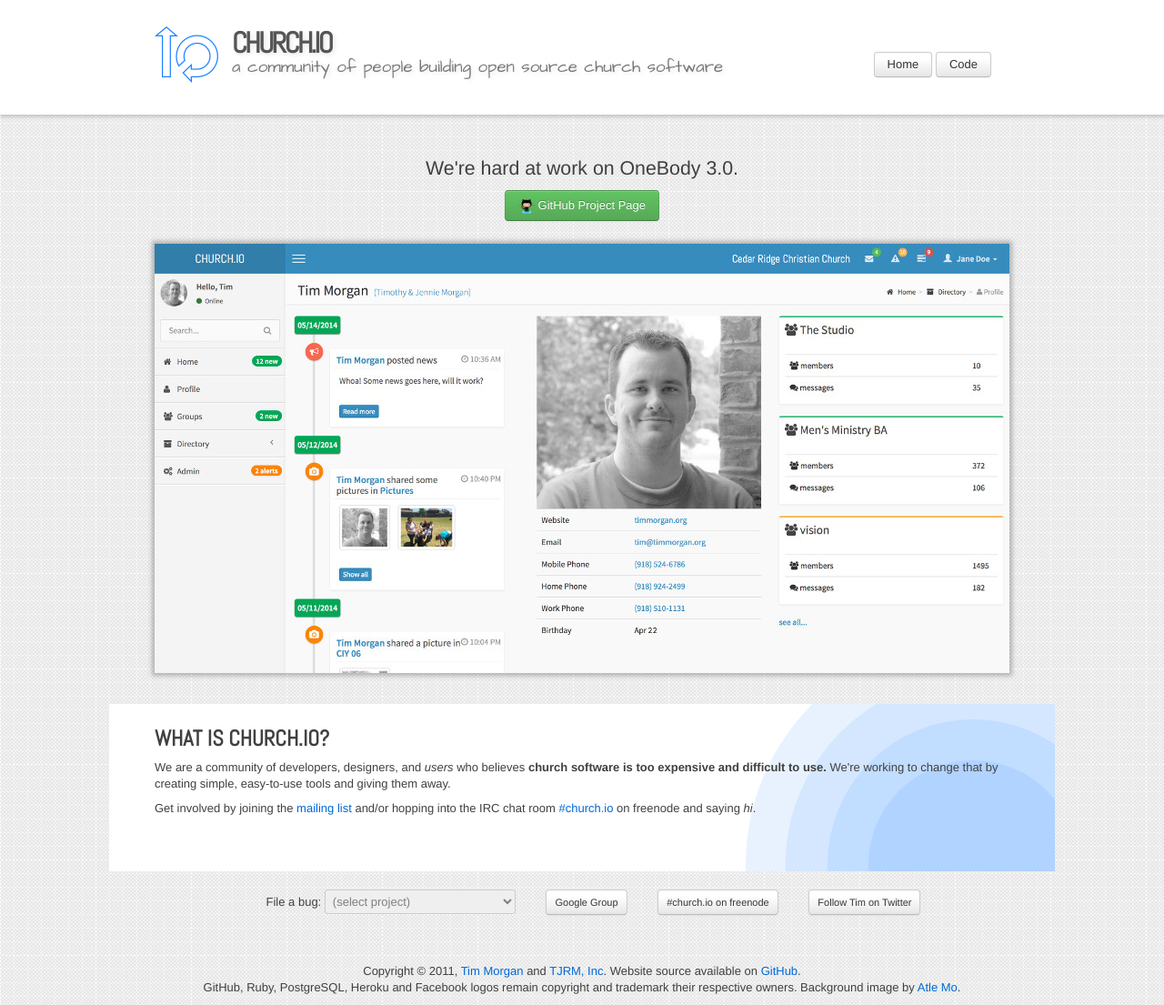
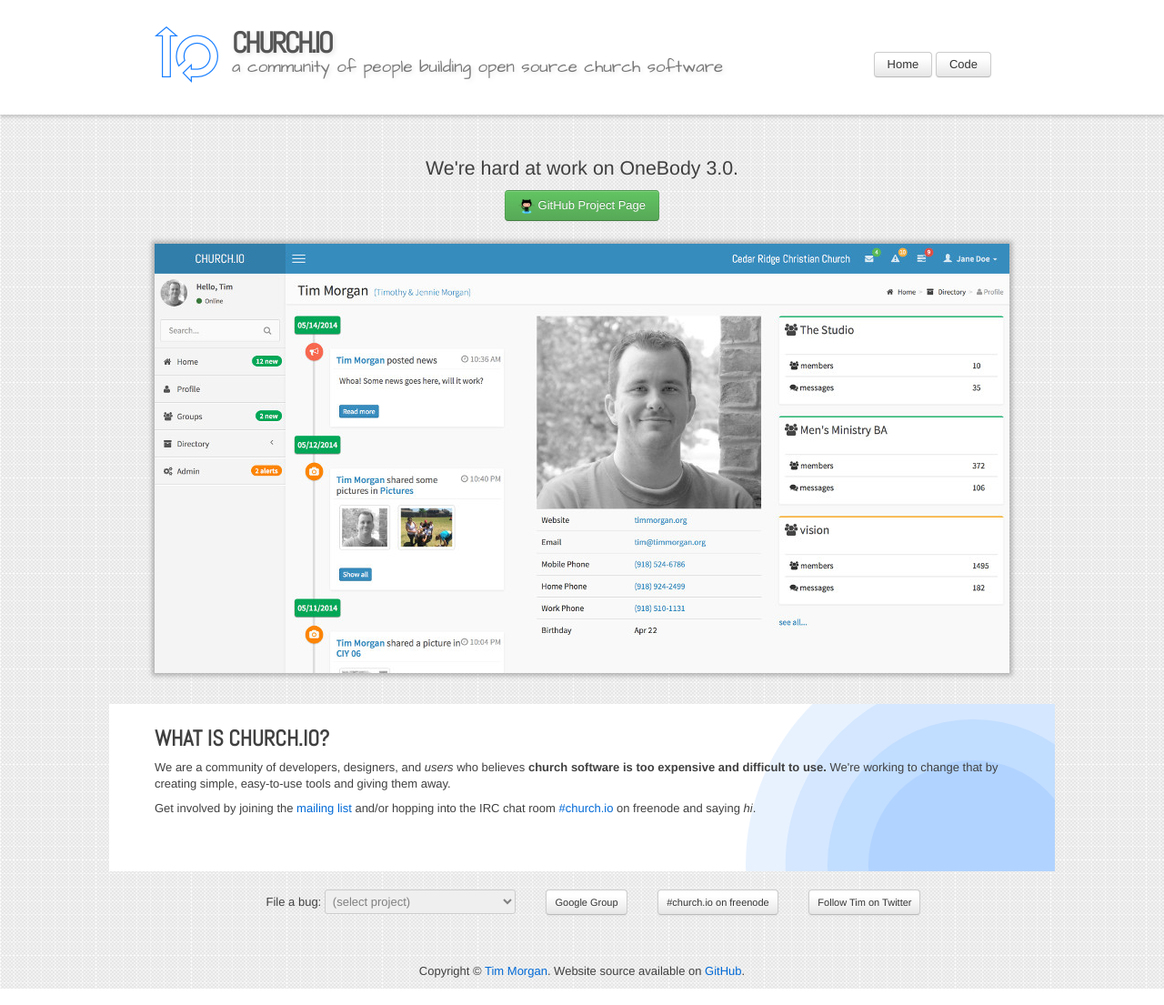
Before and after one commit to seven1m/old-churchio-website, a Jekyll site: the page built from index.html, in a window 1280 px wide. Shown: the whole page at 91% size. Built offline with Jekyll 4.4.1, drawn with Linux system fonts in a browser that asks for light colours; Markdown is read by kramdown in place of the engine named in the settings.

Commit message:
Update footer.

```diff
--- a/_layouts/default.html
+++ b/_layouts/default.html
@@ -58,10 +58,8 @@
       </div>
     </article>
     <footer>
-      Copyright &copy; 2011, <a href="http://timmorgan.org">Tim Morgan</a> and <a href="http://tjrm.org">TJRM, Inc</a>.
+      Copyright &copy; <a href="http://timmorgan.org">Tim Morgan</a>.
       Website source available on <a href="https://github.com/churchio/website">GitHub</a>.<br/>
-      GitHub, Ruby, PostgreSQL, Heroku and Facebook logos remain copyright and trademark their respective owners.
-      Background image by <a href="http://behindmyscenes.com/">Atle Mo</a>.
     </footer>
   </body>
 </html>
```
